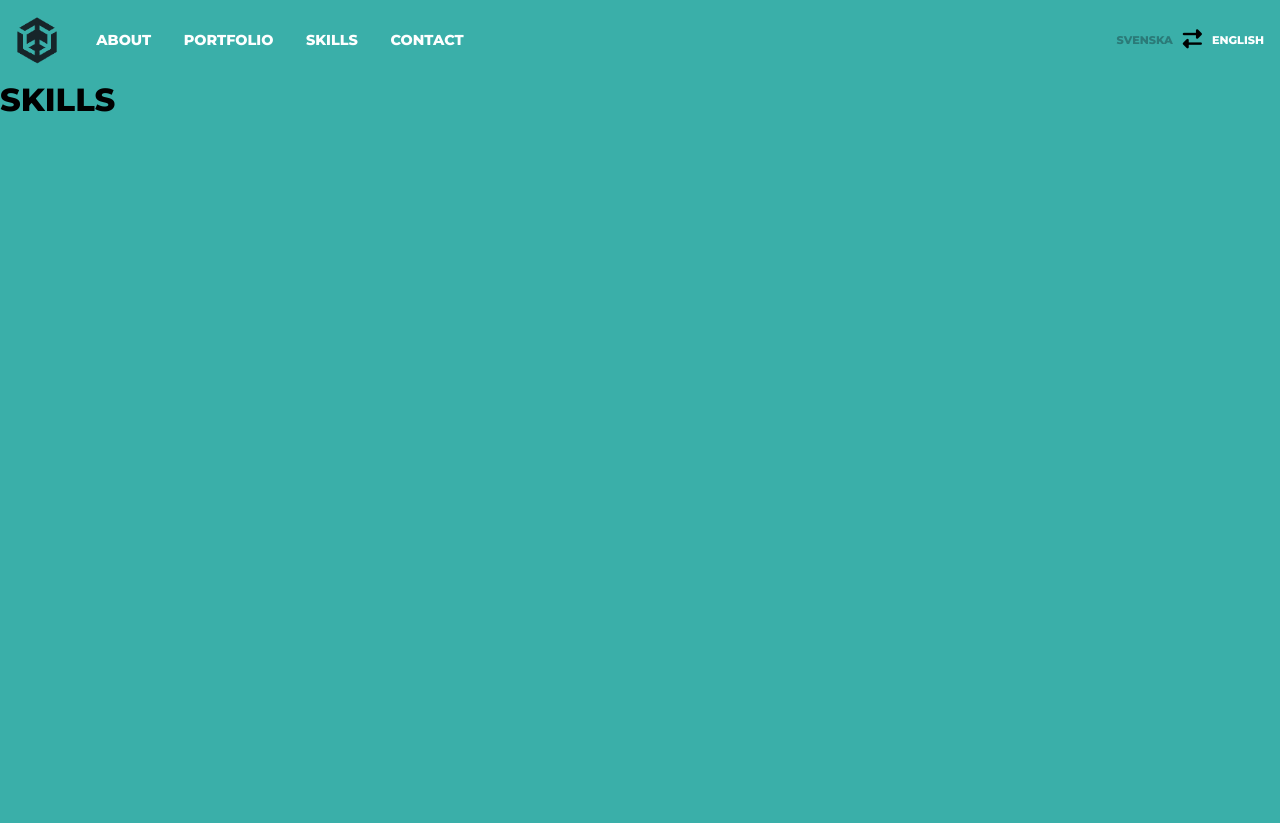
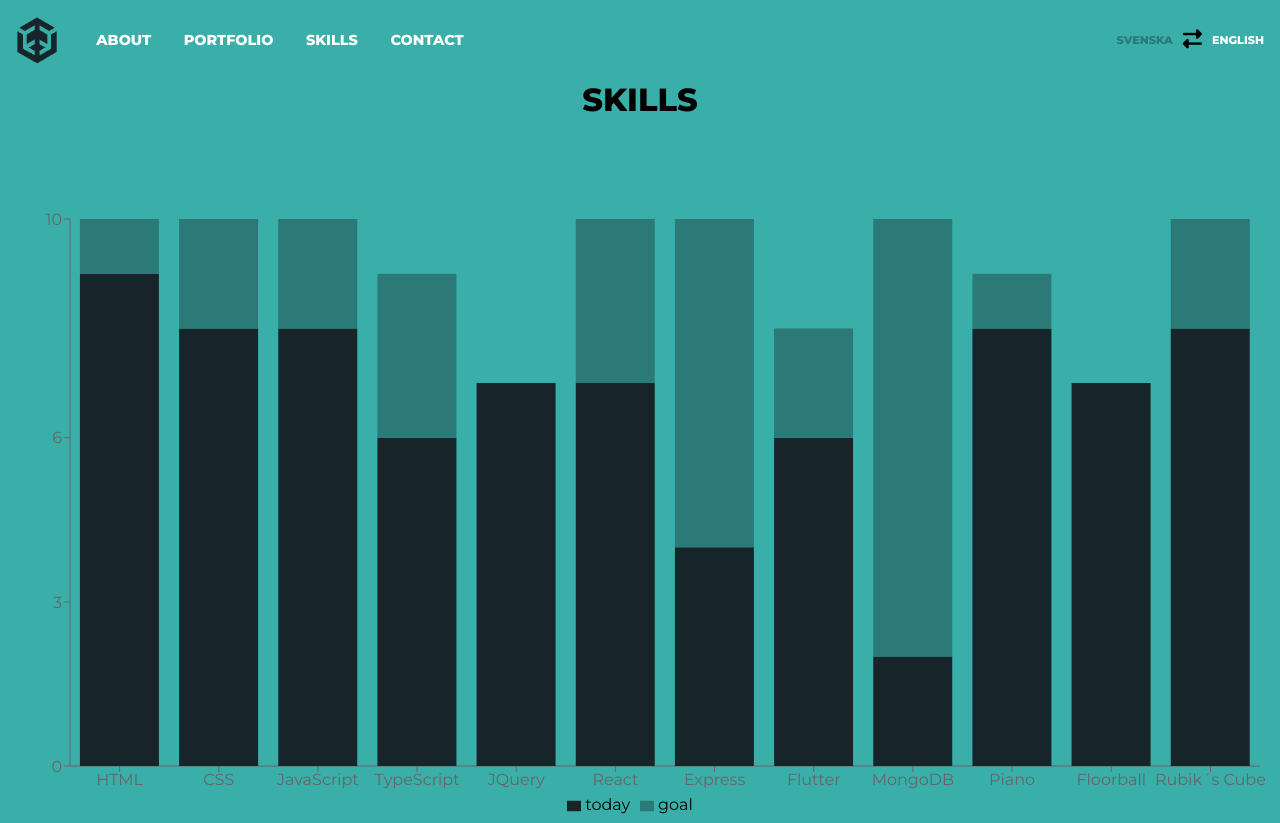
Before and after one commit to FThelin/DigitalCV, a React (Create React App) app: page /skills in a window 1280 px wide. Before the commit the page ends 800 px from the top, so only its background shows below. Built offline with nearby package versions, Linux system fonts and the light colour scheme; a web font is replaced by a local one.

Commit message:
work on skills section

```diff
--- a/package.json
+++ b/package.json
@@ -16,7 +16,8 @@
     "react-responsive-carousel": "^3.2.3",
     "react-router-dom": "^5.1.2",
     "react-scripts": "3.4.0",
-    "react-spring": "^8.0.27"
+    "react-spring": "^8.0.27",
+    "recharts": "^1.8.5"
   },
   "scripts": {
     "start": "react-scripts start",
--- /dev/null
+++ b/src/components/chart.js
@@ -0,0 +1,90 @@
+import React, { PureComponent } from "react";
+import { BarChart, Bar, XAxis, YAxis, Tooltip, Legend } from "recharts";
+
+const data = [
+  {
+    name: "HTML",
+    today: 9,
+    goal: 1,
+  },
+  {
+    name: "CSS",
+    today: 8,
+    goal: 2,
+  },
+  {
+    name: "JavaScript",
+    today: 8,
+    goal: 2,
+  },
+  {
+    name: "TypeScript",
+    today: 6,
+    goal: 3,
+  },
+  {
+    name: "JQuery",
+    today: 7,
+    goal: 0,
+  },
+  {
+    name: "React",
+    today: 7,
+    goal: 3,
+  },
+  {
+    name: "Express",
+    today: 4,
+    goal: 6,
+  },
+  {
+    name: "Flutter",
+    today: 6,
+    goal: 2,
+  },
+  {
+    name: "MongoDB",
+    today: 2,
+    goal: 8,
+  },
+  {
+    name: "Piano",
+    today: 8,
+    goal: 1,
+  },
+  {
+    name: "Floorball",
+    today: 7,
+    goal: 0,
+  },
+  {
+    name: "Rubik´s Cube",
+    today: 8,
+    goal: 2,
+  },
+];
+
+export default class Example extends PureComponent {
+  render() {
+    return (
+      <BarChart
+        width={1300}
+        height={700}
+        data={data}
+        margin={{
+          top: 100,
+          right: 30,
+          left: 20,
+          bottom: 5,
+        }}
+      >
+        <XAxis dataKey="name" />
+        <YAxis type="number" domain={[0, "dataMax"]} />
+        <Tooltip />
+        <Legend />
+        <Bar dataKey="today" stackId="a" fill="#17252A" />
+        <Bar dataKey="goal" stackId="a" fill="#2B7A78" />
+      </BarChart>
+    );
+  }
+}
--- a/src/containers/skills.js
+++ b/src/containers/skills.js
@@ -1,9 +1,22 @@
 import React from "react";
+import Chart from "../components/chart";
+import { createUseStyles } from "react-jss";
 
 const Skills = () => {
+  const useStyles = createUseStyles({
+    box: {
+      display: "flex",
+      flexDirection: "column",
+      justifyContent: "center",
+      alignItems: "center",
+    },
+  });
+  const classes = useStyles();
+
   return (
-    <div>
+    <div className={classes.box}>
       <h1>SKILLS</h1>
+      <Chart />
     </div>
   );
 };
```
Also changed, not shown: 1 other file (tests, documents, lock files or other folders).
